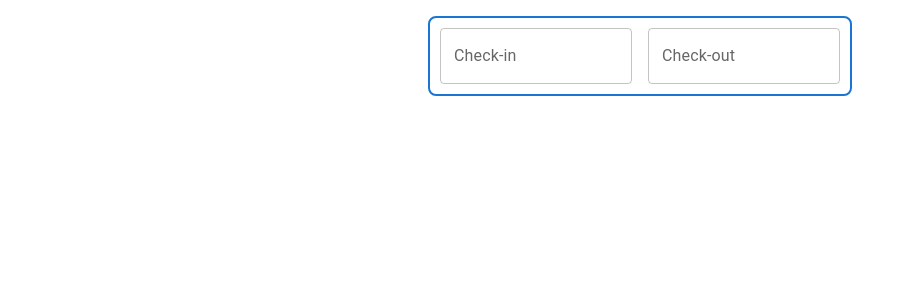
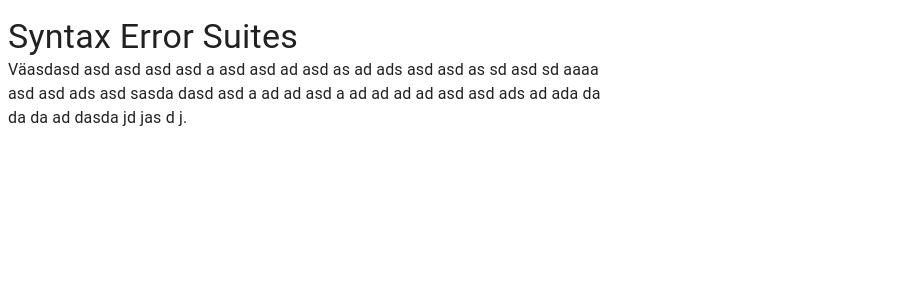
Before and after one commit to calle256/hotel-404, a React (Create React App) app in the folder frontend/: page / in a window 1280 px wide. Shown: the top 300 px of the page, without its empty margins (0-907 px from the left). Built offline with nearby package versions, Linux system fonts and the light colour scheme; the HTML template or start-up script is replaced by a standard one.

Commit message:
Gjorde en komponent till Hotelpage

```diff
--- a/frontend/src/Components/hotelDisplay/displayHotelCard.tsx
+++ b/frontend/src/Components/hotelDisplay/displayHotelCard.tsx
@@ -1,7 +1,7 @@
 import * as React from "react";
 import Grid from "@mui/material/Grid";
 import HotelCard from "./hotelCard";
-import {IHotel, hotels} from "../../MocData/hotelCards";
+import { hotels} from "../../MocData/hotelCards";
 
 const DisplayHotel: React.FC = () => {
   return (
--- /dev/null
+++ b/frontend/src/Components/hotelPage/hotelDescription.tsx
@@ -0,0 +1,18 @@
+import * as React from 'react';
+import Card from "@mui/material/Card";
+import Typography from "@mui/material/Typography";
+
+const HotelDescription = () => {
+
+    return(
+        <Card variant='outlined' sx ={{maxWidth:600, paddingRight: 1, paddingLeft:1, border:'none', marginTop:2}}>
+            <Typography variant="h4">Syntax Error Suites</Typography>
+            <Typography>
+                Väasdasd asd asd asd asd a asd asd ad asd as ad ads asd asd as sd asd sd aaaa asd asd ads asd
+                sasda dasd asd a ad ad asd a ad ad ad ad asd asd ads ad ada da da da  ad dasda jd jas d j.
+            </Typography>
+        </Card>
+    )
+}
+
+export default HotelDescription;
--- a/frontend/src/index.tsx
+++ b/frontend/src/index.tsx
@@ -8,9 +8,10 @@ import Signup from './Components/SignIn/signup';
 import NavAppBar from './Components/homeScreen/navBar';
 import SearchBar from './Components/homeScreen/searchBar';
 import Bookings from './Components/userBookingPage/userBookings';
-import HotelTemplate from './Components/HotelDisplay/hoteltemplate';
-import DisplayHotel from './Components/HotelDisplay/displayHotelCard';
+import HotelTemplate from './Components/hotelDisplay/hoteltemplate';
+import DisplayHotel from './Components/hotelDisplay/displayHotelCard';
 import HotelDate from './Components/hotelPage/hotelDate';
+import HotelDescription from './Components/hotelPage/hotelDescription';
 
 const root = ReactDOM.createRoot(
   document.getElementById('root') as HTMLElement
@@ -18,7 +19,7 @@ const root = ReactDOM.createRoot(
 root.render(
   <React.StrictMode>
     {/*Ändra på elementet nedan för att rendera din komponent efter att ha importerat den  */}
-    <HotelDate/>
+    <HotelDescription/>
   </React.StrictMode>
 );
 
```
